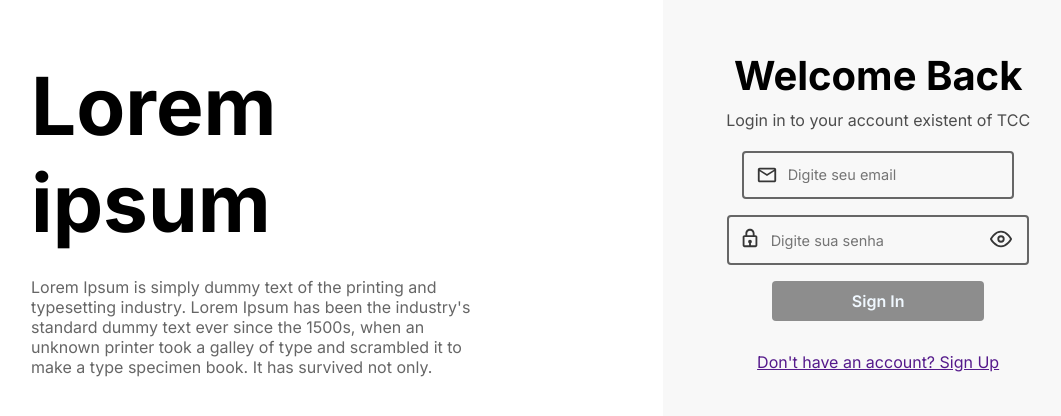
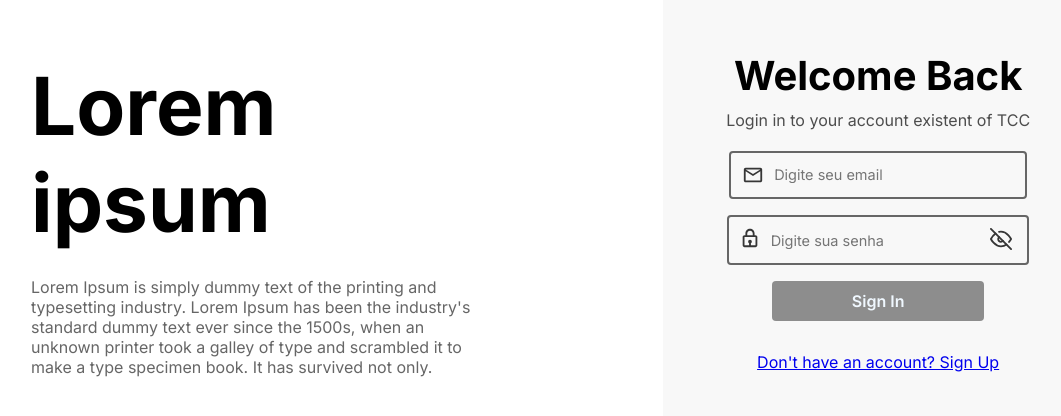
Before and after one commit to EdreyC/TCC, a React (Vite) app: page / in a window 1280 px wide. Shown: the part 210-626 px from the top of the page, without its empty margins (111-1172 px from the left). Built offline with nearby package versions, Linux system fonts and the light colour scheme.

Commit message:
First Commit

```diff
--- a/src/App.tsx
+++ b/src/App.tsx
@@ -4,7 +4,9 @@ import Button from './components/Button/Button'
 import {BiLock} from 'react-icons/bi'
 import {MdOutlineMail} from 'react-icons/md'
 import {FiEye} from 'react-icons/fi'
+import {FiEyeOff} from 'react-icons/fi'
 function App() {
+  const [pass,setPass] = useState(false);
 
   return (
     <div className="page-signin">
@@ -18,23 +20,30 @@ function App() {
         <span>Login in to your account existent of TCC</span>
         <div className='form-signin'>
 
-        <div className='input-email'><MdOutlineMail
+        <div className='input-email'>
+          <MdOutlineMail
           size={22}
           color='#363636' />
-          <input type="text" placeholder='Digite seu email' /></div>
-          <div className='input-password'><BiLock
+          <input type='text' placeholder='Digite seu email' />
+        </div>
+
+          <div className='input-password'>
+            <BiLock
           size={22}
           color='#363636' />
-          <input type="text" placeholder='Digite sua senha' />
-          <button>
-          <FiEye size={22}
-          color='#363636'/>
+          <input type={pass? "text": 'password'}  placeholder='Digite sua senha' />
+          <button onClick={()=>setPass(pass? false: true)}>
+            {pass? (<FiEye size={22}
+          color='#363636'/>):(<FiEyeOff size={22}
+            color='#363636'/>)}
+
           </button>
 
           </div>
 
 
           <Button>Sign In</Button>
+
           <div>
             <div></div>
             <div></div>
@@ -42,7 +51,7 @@ function App() {
           </div>
         </div>
 
-        <a href="">Don't have an account? Sign Up</a>
+        <a href="#">Don't have an account? Sign Up</a>
       </div>
 
     </div>
--- a/src/styles/signin.scss
+++ b/src/styles/signin.scss
@@ -46,6 +46,7 @@
             gap: 1rem;
             margin-top: 2%;
             .input-password{
+
                 display: flex;
                 padding: 0.6rem;
                 border:2px solid #666666;
@@ -69,6 +70,8 @@
                 }
             }
             .input-email{
+            width: 90%;
+
                 display: flex;
                 padding: 0.7rem;
                 border:2px solid #666666;
```
